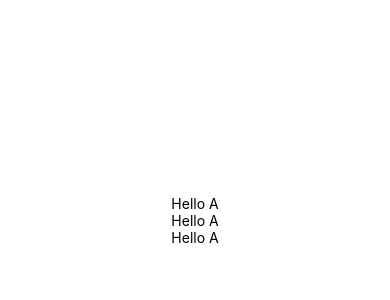
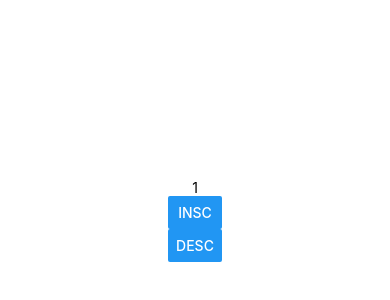
Before and after one commit to hitnei/learn-react-native, a React Native app in the folder AwesomeProject/: screen / in a window 390 px wide. Shown: the part 202-502 px from the top of the page. Built offline with nearby package versions, Linux system fonts and the light colour scheme.

Commit message:
desc insc counter

```diff
--- a/AwesomeProject/App.js
+++ b/AwesomeProject/App.js
@@ -1,29 +1,56 @@
-import React, {Component} from 'react';
-import {Text, View, StyleSheet} from 'react-native';
+import React, {useState} from 'react';
+import {Text, View, StyleSheet, Button} from 'react-native';
 
 const styles = StyleSheet.create({
   center: {
-    flex: 1,
+    flex: 3,
     alignItems: 'center',
     justifyContent: 'center',
   },
+  flex3: {
+    flex: 3,
+  },
+  flex2: {
+    flex: 2,
+  },
+  flex1: {
+    flex: 1,
+  },
+  marginBottom: {
+    marginBottom: 30,
+  },
 });
 
-const HelloWorld = (props) => {
+// const HelloWorld = (props) => {
+//   return (
+//     <View>
+//       <Text>Hello {props.name}</Text>
+//     </View>
+//   );
+// };
+
+const App = () => {
+  var [count, setCount] = useState(1);
+
   return (
-    <View>
-      <Text>Hello {props.name}</Text>
+    <View style={[styles.center]}>
+      <Text>{count}</Text>
+      <View>
+        <Button
+          onPress={() => {
+            setCount(count + 1);
+          }}
+          title="insc"
+        />
+        <Button
+          onPress={() => {
+            setCount(count - 1);
+          }}
+          title="desc"
+        />
+      </View>
     </View>
   );
 };
-export default class App extends Component {
-  render() {
-    return (
-      <View style={[styles.center]}>
-        <HelloWorld name="A"></HelloWorld>
-        <HelloWorld name="A"></HelloWorld>
-        <HelloWorld name="A"></HelloWorld>
-      </View>
-    );
-  }
-}
+
+export default App;
```
